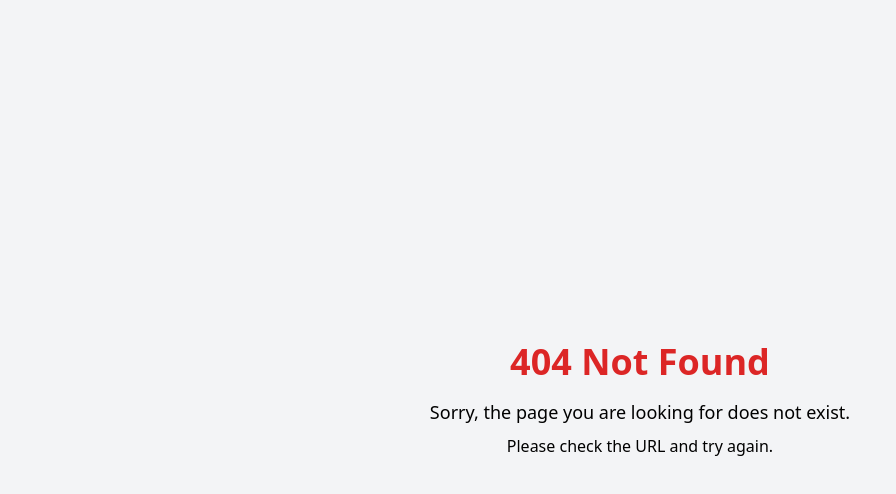
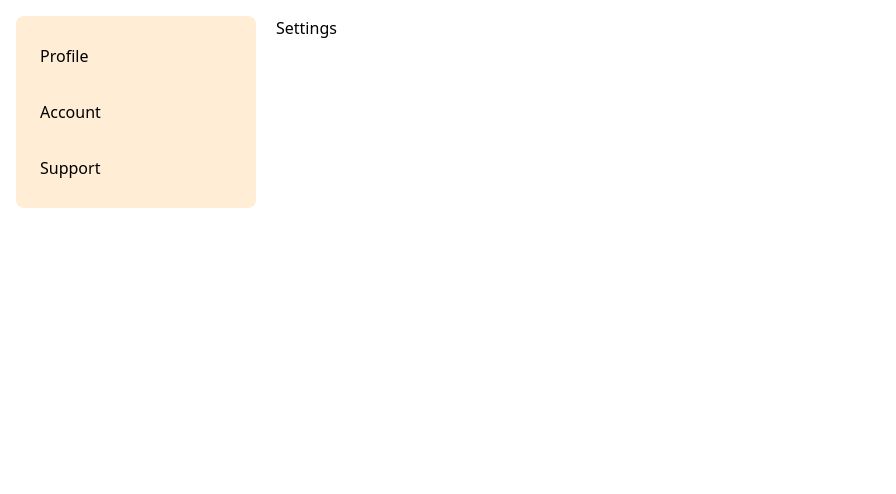
Before and after one commit to AbdullahAshraff/learning-system, a React (Vite) app: page /settings in a window 1280 px wide. Before the commit this address had no page. Shown: the top 494 px of the page, without its empty margins (0-896 px from the left). Built offline with nearby package versions, Linux system fonts and the light colour scheme.

Commit message:
added layout

```diff
--- a/src/Routes/router.jsx
+++ b/src/Routes/router.jsx
@@ -4,6 +4,7 @@ import Home from '../pages/home';
 import About from '../pages/About';
 import NotFound from '../pages/Notfound';
 import Learn from '../pages/learn';
+import SettingsLayout from '../pages/settings/layout/settingsLayout';
 
 const routes = [
   {
@@ -14,6 +15,11 @@ const routes = [
       { path: 'about', element: <About /> },
       { path: 'learn', element: <Learn /> },
       { path: '*', element: <NotFound /> },
+      {
+        path: 'settings',
+        element: <SettingsLayout />,
+        children: [{ index: true, element: <div>Settings</div> }],
+      },
     ],
   },
 ];
--- /dev/null
+++ b/src/pages/settings/layout/SettingsLayout.jsx
@@ -0,0 +1,24 @@
+import SettingsNav from './SettingsNav';
+import { Outlet } from 'react-router-dom';
+
+const SettingsLayout = () => {
+  return (
+    <>
+      <div
+        className="grid  m-4 gap-5"
+        style={{
+          gridTemplateColumns: 'auto 3fr',
+        }}
+      >
+        <div className="">
+          <SettingsNav />
+        </div>
+        <div>
+          <Outlet />
+        </div>
+      </div>
+    </>
+  );
+};
+
+export default SettingsLayout;
--- /dev/null
+++ b/src/pages/settings/layout/SettingsNav.jsx
@@ -0,0 +1,36 @@
+import { NavLink } from 'react-router-dom';
+
+const SettingsNav = () => {
+  const navItems = [
+    { name: 'Profile', id: 1, to: 'profile' },
+    { name: 'Account', id: 4, to: 'account' },
+    { name: 'Support', id: 6, to: 'Support' },
+  ];
+
+  const renderMenuItems = () => {
+    return navItems.map((item, idx) => (
+      <NavLink
+        to={item.to}
+        title=""
+        className={({ isActive }) =>
+          `inline-flex p-3 rounded-lg text-base font-medium text-black transition-all duration-200 hover:bg-orange-200  active:bg-orange-300 ${
+            isActive
+              ? 'bg-orange-800 text-white hover:bg-orange-800  active:bg-orange-800'
+              : ''
+          }`
+        }
+        key={idx}
+      >
+        {item.name}
+      </NavLink>
+    ));
+  };
+
+  return (
+    <div className="grid gap-2 bg-orange-100 p-4 pl-3 w-60 rounded-lg">
+      {renderMenuItems()}
+    </div>
+  );
+};
+
+export default SettingsNav;
```
